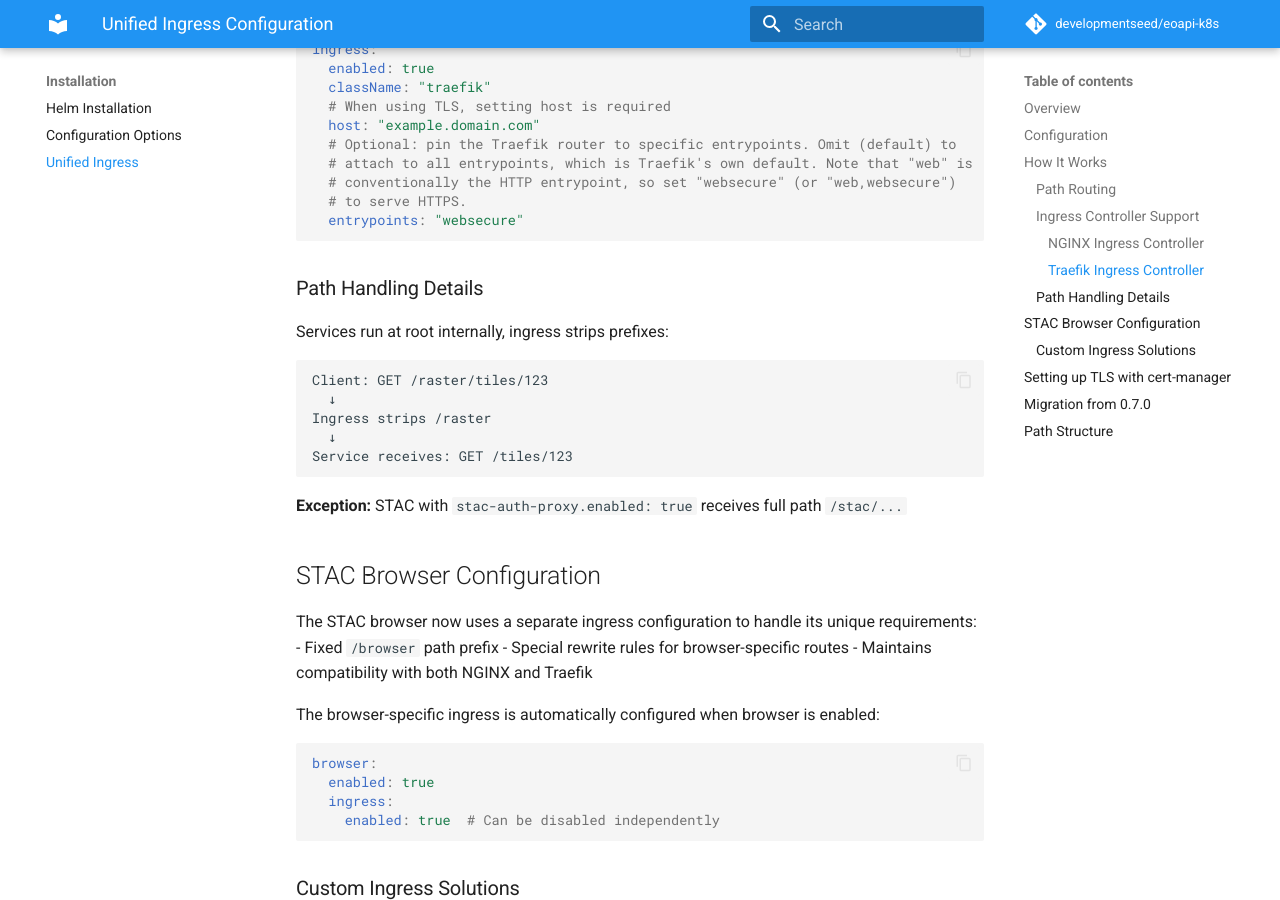
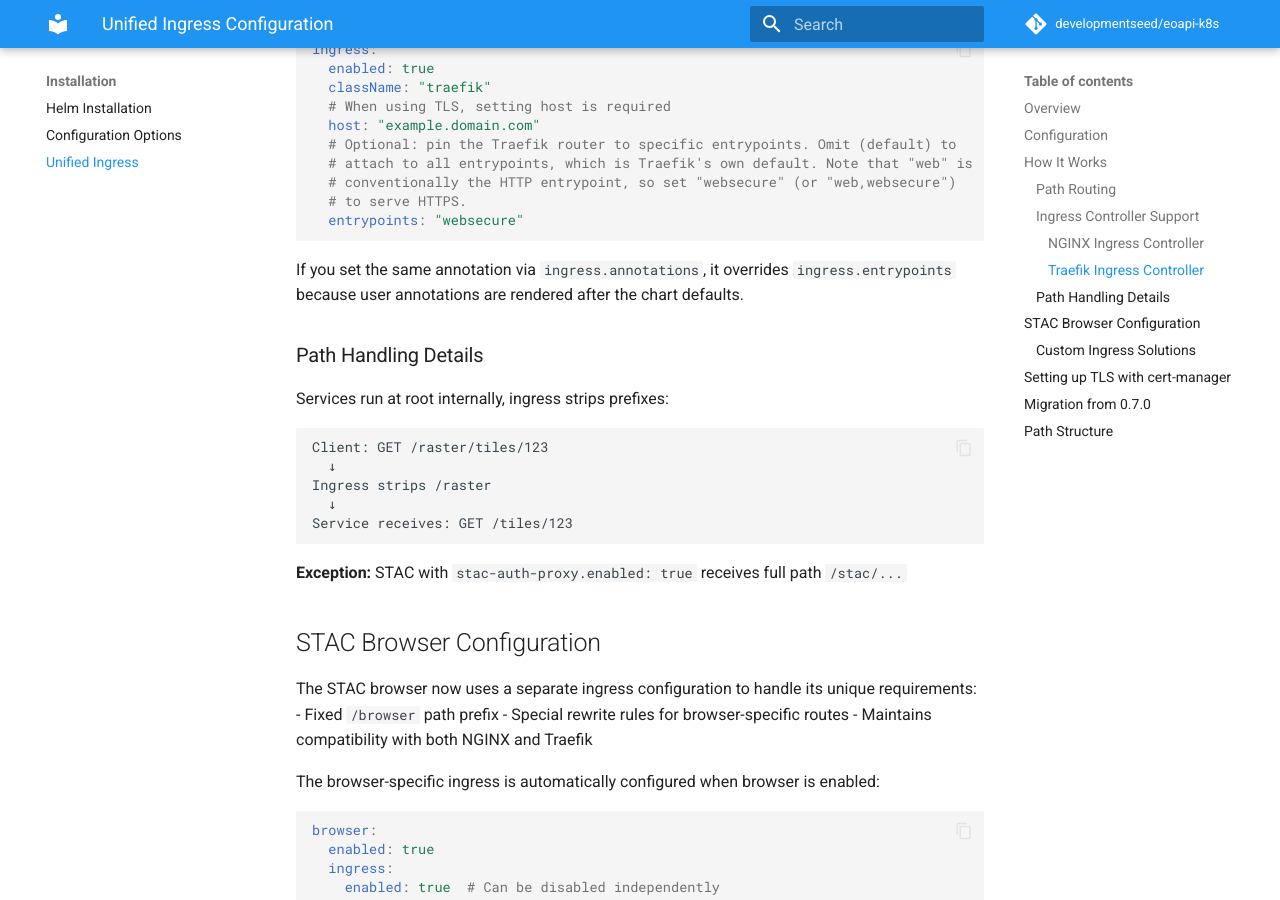
Before and after one commit to developmentseed/eoapi-k8s, an MkDocs documentation site: the page built from docs/unified-ingress.md, in a window 1280 px wide and 900 px high, scrolled down 2163 px. Built offline with MkDocs 1.6.1 and Material for MkDocs 9.7.7, drawn with Linux system fonts in a browser that asks for light colours; comment, search, counter and statistics services are not loaded.

````diff
--- a/docs/unified-ingress.md
+++ b/docs/unified-ingress.md
@@ -121,6 +121,9 @@
   # to serve HTTPS.
   entrypoints: "websecure"
 ```
+
+If you set the same annotation via `ingress.annotations`, it overrides `ingress.entrypoints`
+because user annotations are rendered after the chart defaults.
 
 ### Path Handling Details
 
````
Also changed, not shown: docs/configuration.md (+1 -0 lines), 1 other file.
